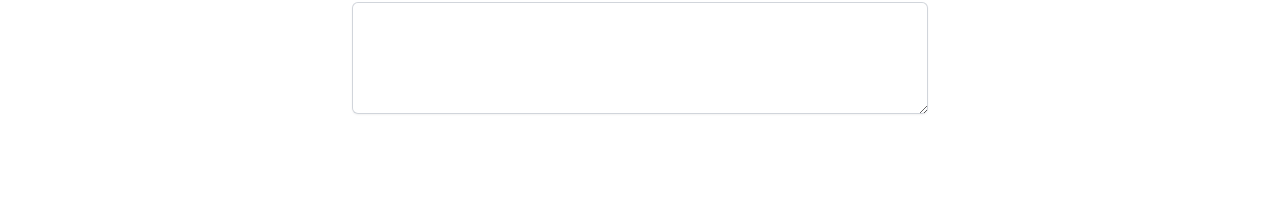
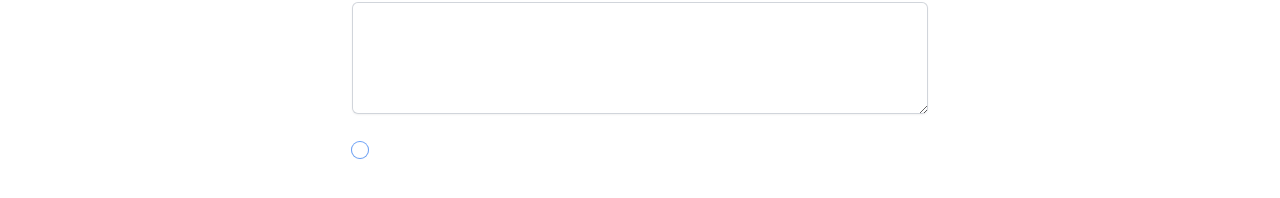
Before and after one commit to 2h311/TailwindCSS-Clones, a React (Vite) app: page / in a window 1280 px wide. Shown: the part 712-910 px from the top of the page. Built offline with nearby package versions, Linux system fonts and the light colour scheme.

Commit message:
ContactSection.jsx: still working on this component

```diff
--- a/src/output.css
+++ b/src/output.css
@@ -1003,6 +1003,10 @@
   height: 100%;
 }
 
+.h-4{
+  height: 1rem;
+}
+
 .w-16{
   width: 4rem;
 }
@@ -1025,6 +1029,10 @@
 
 .w-full{
   width: 100%;
+}
+
+.w-4{
+  width: 1rem;
 }
 
 .max-w-2xl{
@@ -1093,6 +1101,11 @@
 
 .gap-y-6{
   row-gap: 1.5rem;
+}
+
+.gap-x-4{
+  -moz-column-gap: 1rem;
+       column-gap: 1rem;
 }
 
 .space-y-2 > :not([hidden]) ~ :not([hidden]){
@@ -1147,6 +1160,11 @@
 .bg-white{
   --tw-bg-opacity: 1;
   background-color: rgb(255 255 255 / var(--tw-bg-opacity));
+}
+
+.bg-gray-200{
+  --tw-bg-opacity: 1;
+  background-color: rgb(229 231 235 / var(--tw-bg-opacity));
 }
 
 .bg-gradient-to-tr{
--- a/src/pages/ContactSection.jsx
+++ b/src/pages/ContactSection.jsx
@@ -1,10 +1,8 @@
 import React, { useState } from "react";
 import { ChevronDownIcon } from "../assets/icons";
-import { Switch } from "@headlessui/react";
+import { Switch, SwitchGroup } from "@headlessui/react";
 
-const classNames = (...classes) => {
-  return classNames.filter(Boolean).join(" ");
-};
+const classNames = (...classes) => classes.filter(Boolean).join(" ");
 
 const ContactSection = () => {
   const [agreed, setAgreed] = useState(false);
@@ -139,6 +137,28 @@
               />
             </div>
           </div>
+
+          <SwitchGroup as="div" className="flex gap-x-4 sm:col-span-2">
+            <div className="flex h-6 items-center">
+              <Switch
+                checked={agreed}
+                onChange={setAgreed}
+                className={classNames(
+                  agreed ? "bg-indigo-600" : "bg-gray-200",
+                  "flex w-8 flex-none cursor-pointer rounded-full p-px ring-1 ring-inset ring-gray-900/5 transition-colors duration-200 ease-in-out focus-visible:outline focus-visible:outline-2 focus-visible:outline-offset-2 focus-visible:outline-indigo-600"
+                )}
+              >
+                <span className="sr-only">Agree to policies</span>
+                <span
+                  aria-hidden="true"
+                  className={classNames(
+                    agreed ? "translate-x-3.5" : "translate-x-0",
+                    "h-4 w-4 transform rounded-full bg-white shadow-sm ring-1 ring-gray-900"
+                  )}
+                ></span>
+              </Switch>
+            </div>
+          </SwitchGroup>
         </div>
       </form>
     </div>
```
